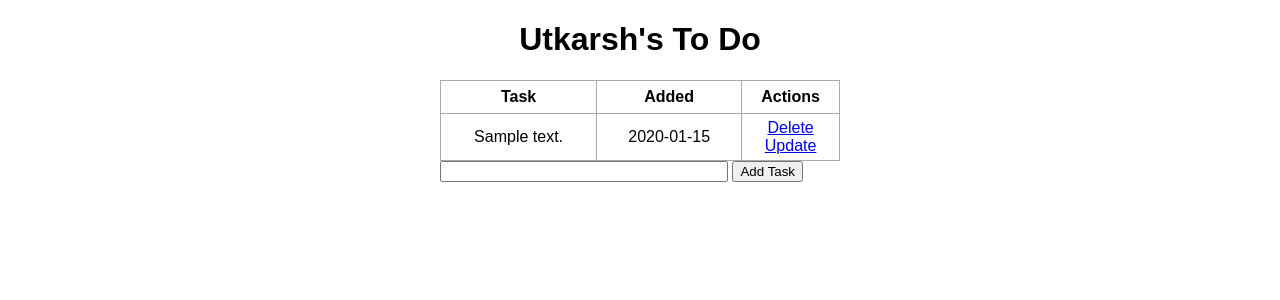
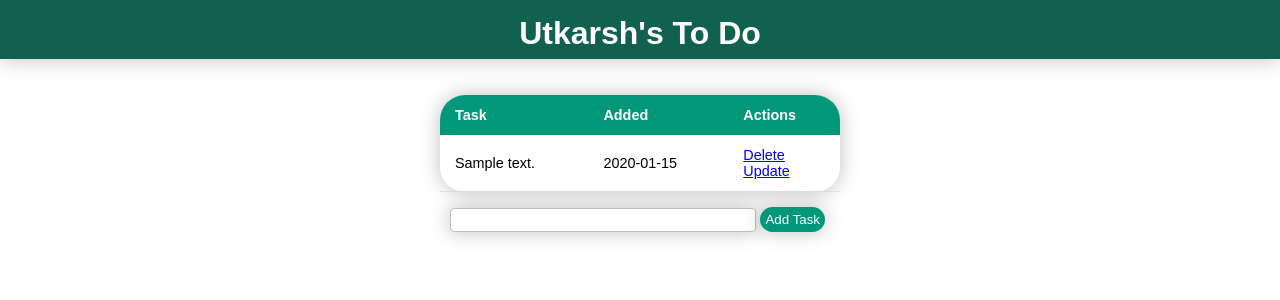
Before and after one commit to utr100/flask-app, a Flask app: page / in a window 1280 px wide. Shown: the top 300 px of the page. Run offline with Flask 2, Linux system fonts and the light colour scheme; tables that the repository leaves empty hold one stand-in row (values such as "Sample post").

Commit message:
improved the UI

```diff
--- a/app.py
+++ b/app.py
@@ -1,4 +1,4 @@
-from flask import Flask, render_template, request, redirect
+from flask import Flask, render_template, request, redirect, url_for
 from flask_sqlalchemy import SQLAlchemy
 from datetime import datetime
 from flask_heroku import Heroku
@@ -7,10 +7,10 @@ app = Flask(__name__)
 #app.config['SQLALCHEMY_DATABASE_URI'] = 'sqlite:///test.db' # relative path, use //// for abs path
 
 # Use this for running on local db
-# app.config['SQLALCHEMY_DATABASE_URI'] = 'postgresql://postgres:#LHfzmkxo!X4@localhost/flasktodo'
+app.config['SQLALCHEMY_DATABASE_URI'] = 'postgresql://postgres:#LHfzmkxo!X4@localhost/flasktodo'
 
 # Use this for running on Heroku
-heroku = Heroku(app)
+# heroku = Heroku(app)
 
 db = SQLAlchemy(app)
 
--- a/static/styles/main.css
+++ b/static/styles/main.css
@@ -1,6 +1,18 @@
 body, html {
     margin: 0;
     font-family: sans-serif;
+}
+
+.heading {
+    background-color: #106150;
+    color: white;
+    height: 50px;
+    margin: 0px;
+    position: relative;
+    top: -21px;
+    padding: 15px 0;
+    box-shadow: 0 0 20px rgba(0, 0, 0, 0.25);
+
 }
 
 .content {
@@ -8,28 +20,63 @@ body, html {
     width: 400px;
 }
 
-table, td, th {
-    border: 1px solid #aaa;
+table th:first-child{
+  border-radius:25px 0 0 0;
+}
+
+table th:last-child{
+  border-radius:0 25px 0 0;
 }
 
 table {
     border-collapse: collapse;
-    width: 100%;
+    margin: 15px 0;
+    font-size: 0.9em;
+    font-family: sans-serif;
+    min-width: 400px;
+    box-shadow: 0 0 20px rgba(0, 0, 0, 0.25);
+    border-radius: 25px;
 }
 
-th {
-    height: 30px;
+thead tr {
+    background-color: #009879;
+    color: #ffffff;
+    text-align: left;
+    border-radius: 25px;
 }
 
-td {
-    text-align: center;
-    padding: 5px;
+th, td {
+    padding: 12px 15px;
 }
+
+tbody tr {
+    border-bottom: 1px solid #dddddd;
+}
+
+tbody tr:nth-of-type(even) {
+    background-color: #f3f3f3;
+}
+
 
 .form {
     margin-top: 20px;
 }
 
 #content {
-    width: 70%;
+    width: 75%;
+    margin-left: 10px;
+    border: 1px solid #bfbfbf;
+    height: 20px;
+    border-radius: 4px;
+    box-shadow: 0 0 20px rgba(0, 0, 0, 0.25);
 }
+
+#add-button {
+    background-color: #009879;
+    color: white;
+    padding: 5px 5px;
+    border: none;
+    border-radius: 15px;
+    box-shadow: 0 0 20px rgba(0, 0, 0, 0.25);
+    cursor: pointer;
+}
--- a/templates/base.html
+++ b/templates/base.html
@@ -4,7 +4,7 @@
     <meta charset="UTF-8">
     <meta name="viewport" content="width=device-width", initial-scale="1.0">
     <meta http-equiv="X-UA-Compatible" content="ie=edge">
-    <link rel="stylesheet", type="text/css" href="static/styles/main.css">
+    <link rel="stylesheet", type="text/css" href="{{ url_for('static', filename='styles/main.css') }}">
     {% block head %}{% endblock %}
 </head>
 
--- a/templates/index.html
+++ b/templates/index.html
@@ -5,18 +5,24 @@
 {% endblock %}
 
 {% block body %}
+<div class="heading">
+    <h1 style="text-align: center">Utkarsh's To Do</h1>
+</div>
+
 <div class="content">
-    <h1 style="text-align: center">Utkarsh's To Do</h1>
     {% if tasks|length < 1 %}
         <h4 style="text-align: center">There are no tasks. Create one below!</h4>
     {% else %}
         <table>
+            <thead>
                 <tr>
                     <th>Task</th>
                     <th>Added</th>
                     <th>Actions</th>
                 </tr>
+            </thead>
 
+            <tbody>
                 {% for task in tasks %}
                     <tr>
                         <td>{{ task.content }}</td>
@@ -28,12 +34,13 @@
                         </td>
                     </tr>
                 {% endfor %}
+            </tbody>
         </table>
     {% endif %}
 
     <form action="/" method="POST">
         <input type="text" name="content" id="content">
-        <input type="submit" value="Add Task">
+        <input type="submit" id="add-button" value="Add Task">
     </form>
 </div>
 {% endblock %}
```
Lines whose indentation alone changed are shown as unchanged.
